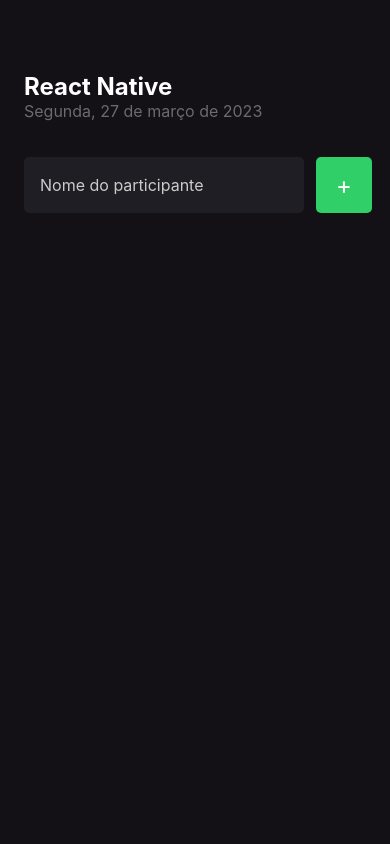
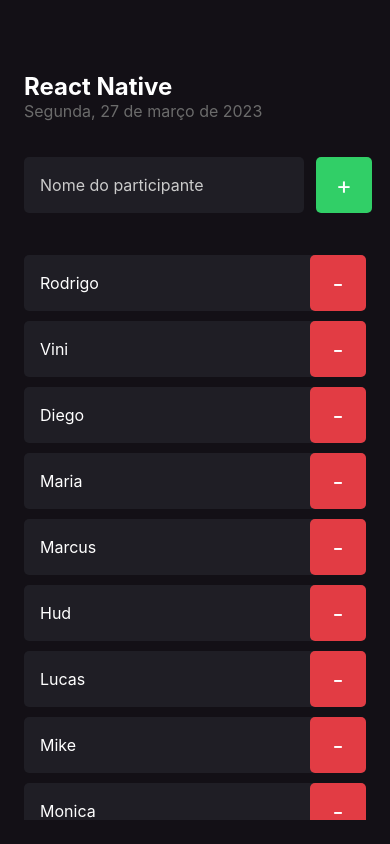
Before and after one commit to mariaclaracesar/IgniteUpdated, a React Native app: screen / in a window 390 px wide. Built offline with nearby package versions, Linux system fonts and the light colour scheme.

Commit message:
adicionando props e flatlist

```diff
--- a/App.tsx
+++ b/App.tsx
@@ -1,7 +1,15 @@
+import { StatusBar } from "react-native";
 import { Home } from "./src/screens/Home";
 
 export default function App() {
   return (
-    <Home />
+    <>
+      <StatusBar
+        barStyle="light-content"
+        backgroundColor="transparent"
+        translucent
+      />
+      <Home />
+    </>
   );
 }
--- /dev/null
+++ b/src/components/Participant/index.tsx
@@ -0,0 +1,24 @@
+import { View, Text, TouchableOpacity } from 'react-native'
+
+import { styles } from './styles'
+
+type Props = {
+  name: string
+  onRemove: () => void;
+}
+
+export function Participant({ name, onRemove }: Props){
+  return(
+		<View style={styles.container}>
+			<Text style={styles.name}>
+				{name}
+			</Text>
+
+			<TouchableOpacity style={styles.button} onPress={onRemove}>
+        <Text style={styles.buttonText}>
+            -
+        </Text>
+      </TouchableOpacity>
+		</View>
+  )
+}
--- /dev/null
+++ b/src/components/Participant/styles.ts
@@ -0,0 +1,30 @@
+import { StyleSheet} from 'react-native'
+
+export const styles = StyleSheet.create({
+	container: {
+		width: '100%',
+		backgroundColor: '#1F1E25',
+		borderRadius: 5,
+		flexDirection: 'row',
+		alignItems: 'center',
+		marginBottom: 10
+	},
+	name: {
+		flex: 1,
+		fontSize: 16,
+		color: '#FFF',
+		marginLeft: 16
+	},
+    buttonText: {
+      color: '#FFF',
+      fontSize: 24
+    },
+    button: {
+      width: 56,
+      height: 56,
+      borderRadius: 5,
+      backgroundColor: '#E23C44',
+      alignItems: "center",
+      justifyContent: "center"
+    },
+})
--- a/src/screens/Home/index.tsx
+++ b/src/screens/Home/index.tsx
@@ -1,11 +1,29 @@
-import { Text, View, TextInput, TouchableOpacity} from 'react-native'
+import { Alert } from 'react-native'
+import { Text, View, TextInput, TouchableOpacity, FlatList} from 'react-native'
+import { Participant } from '../../components/Participant'
 
 import { styles } from './styles'
 
 export function Home(){
+  const participants = ['Rodrigo', 'Vini', 'Diego', 'Maria', 'Marcus', 'Hud', 'Lucas', 'Mike', 'Monica', 'Pheobe']
 
   function handleParticipantAdd(){
-    console.log('VOCE TA CLICANDO AQUIIIIII')
+    if(participants.includes("Rodrigo")){
+      return Alert.alert("Participante existe", 'Já existe um participante na lista com esse nome')
+    }
+  }
+
+  function handleParticipantRemove(name: string){
+    Alert.alert("Remover", `Remover o participante ${name}?`, [
+      {
+        text: 'Sim',
+        onPress: () => Alert.alert('Deletado!')
+      },
+      {
+        text: 'Não',
+        style: 'cancel'
+      }
+    ])
   }
 
   return(
@@ -31,6 +49,24 @@ export function Home(){
         </Text>
       </TouchableOpacity>
     </View>
+
+    <FlatList
+      data={participants}
+      keyExtractor={item => item}
+      renderItem={({ item }) => (
+        <Participant
+            key={item}
+            name={item}
+            onRemove={() => handleParticipantRemove(item)}
+          />
+      )}
+      showsVerticalScrollIndicator={false}
+      ListEmptyComponent={() => (
+        <Text style={styles.listEmptyText}>
+          Nimguém chegou no evento ainda? Adicione participantes a sua lista de presença.
+        </Text>
+      )}
+    />
   </View>
   )
 }
--- a/src/screens/Home/styles.ts
+++ b/src/screens/Home/styles.ts
@@ -43,5 +43,10 @@ export const styles = StyleSheet.create({
       flexDirection: 'row',
       marginTop: 36,
       marginBottom: 42
+    },
+    listEmptyText: {
+      color: '#FFF',
+      fontSize: 14,
+      textAlign: 'center'
     }
   });
```
